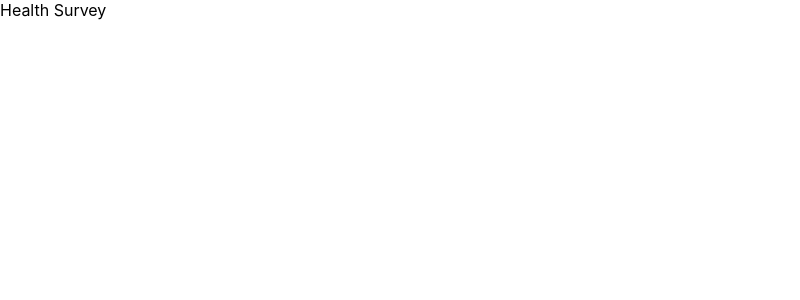
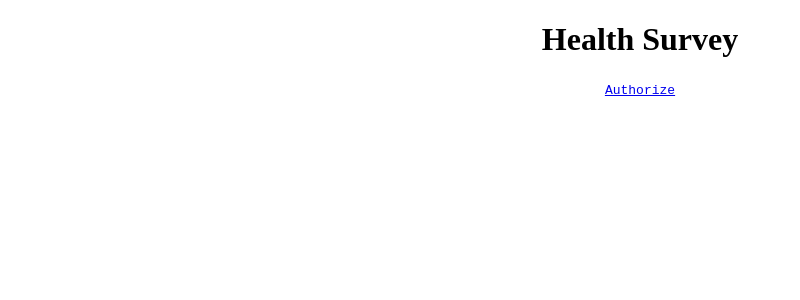
Before and after one commit to DACSS/Health-Survey, a Next.js app: page / in a window 1280 px wide. Shown: the top 300 px of the page, without its empty margins (0-800 px from the left). Built offline with nearby package versions, Linux system fonts and the light colour scheme.

Commit message:
Index page & access page FE

```diff
--- a/package.json
+++ b/package.json
@@ -12,5 +12,10 @@
     "next": "10.2.3",
     "react": "17.0.2",
     "react-dom": "17.0.2"
+  },
+  "devDependencies": {
+    "autoprefixer": "^10.2.6",
+    "postcss": "^8.3.2",
+    "tailwindcss": "^2.1.4"
   }
 }
--- a/pages/_app.js
+++ b/pages/_app.js
@@ -1,7 +1,7 @@
-import '../styles/globals.css'
+import "tailwindcss/tailwind.css";
 
 function MyApp({ Component, pageProps }) {
-  return <Component {...pageProps} />
+  return <Component {...pageProps} />;
 }
 
-export default MyApp
+export default MyApp;
--- a/pages/index.js
+++ b/pages/index.js
@@ -1,3 +1,24 @@
 export default function Home() {
-  return <div>Health Survey</div>;
+  const authUrl =
+    "https://www.fitbit.com/oauth2/authorize?response_type=token&client_id=23B8TB&redirect_uri=http%3A%2F%2Flocalhost%3A3000%2Faccess%2F&scope=activity%20heartrate%20location%20nutrition%20profile%20settings%20sleep%20social%20weight&expires_in=604800";
+
+  return (
+    <center>
+      <div className="flex flex-col justify-center">
+        <h1 className="text-4xl p-3">Health Survey</h1>
+        <div className="w-23 justify-center p-3">
+          <a
+            style={{ display: "table-cell" }}
+            href={authUrl}
+            target="_blank"
+            rel="noopener noreferrer"
+          >
+            <div className="bg-transparent hover:bg-blue-500 text-blue-700 font-semibold hover:text-white py-2 px-4 border border-blue-500 hover:border-transparent rounded">
+              <code>Authorize</code>
+            </div>
+          </a>
+        </div>
+      </div>
+    </center>
+  );
 }
--- /dev/null
+++ b/postcss.config.js
@@ -0,0 +1,6 @@
+module.exports = {
+  plugins: {
+    tailwindcss: {},
+    autoprefixer: {},
+  },
+}
--- a/styles/globals.css
+++ /dev/null
@@ -1,16 +0,0 @@
-html,
-body {
-  padding: 0;
-  margin: 0;
-  font-family: -apple-system, BlinkMacSystemFont, Segoe UI, Roboto, Oxygen,
-    Ubuntu, Cantarell, Fira Sans, Droid Sans, Helvetica Neue, sans-serif;
-}
-
-a {
-  color: inherit;
-  text-decoration: none;
-}
-
-* {
-  box-sizing: border-box;
-}
```
Also changed, not shown: pages/access.js (+19 -3 lines), tailwind.config.js (added, +11 -0 lines), 1 other file (tests, documents, lock files or other folders).
